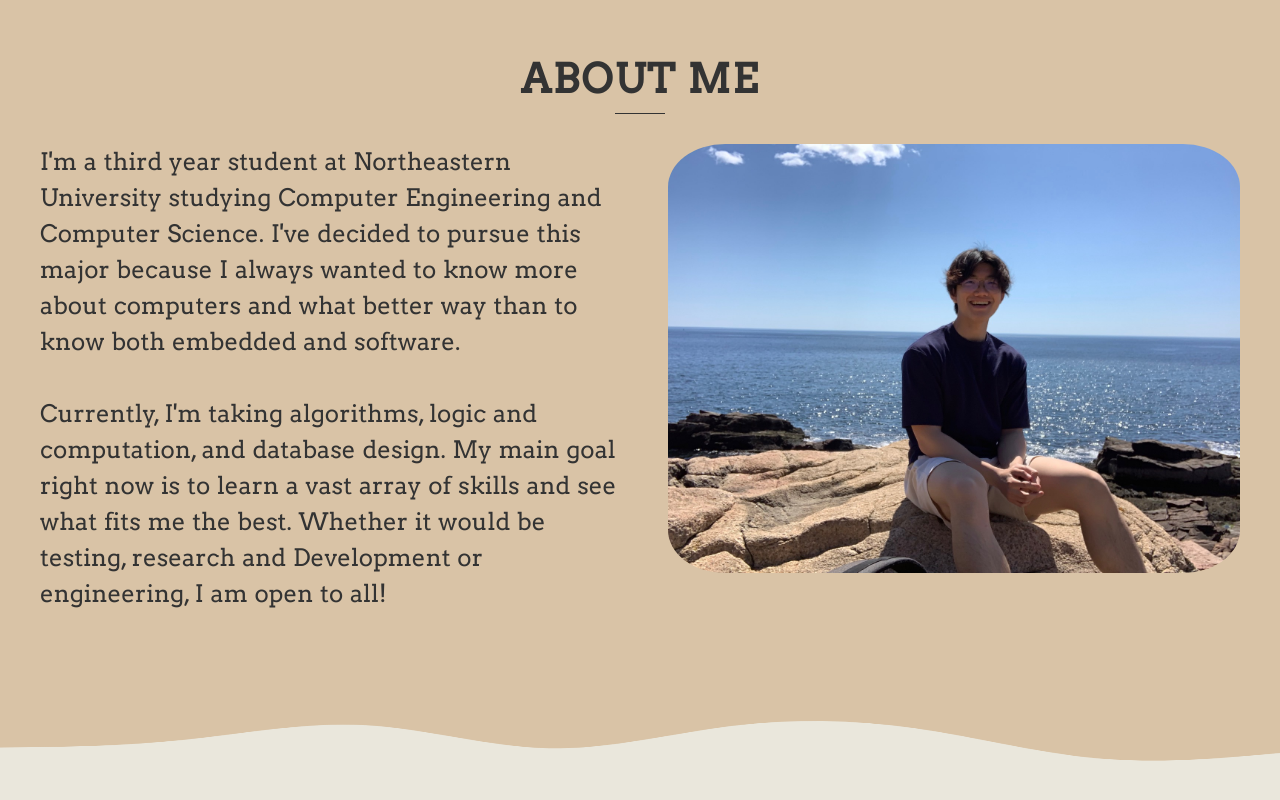
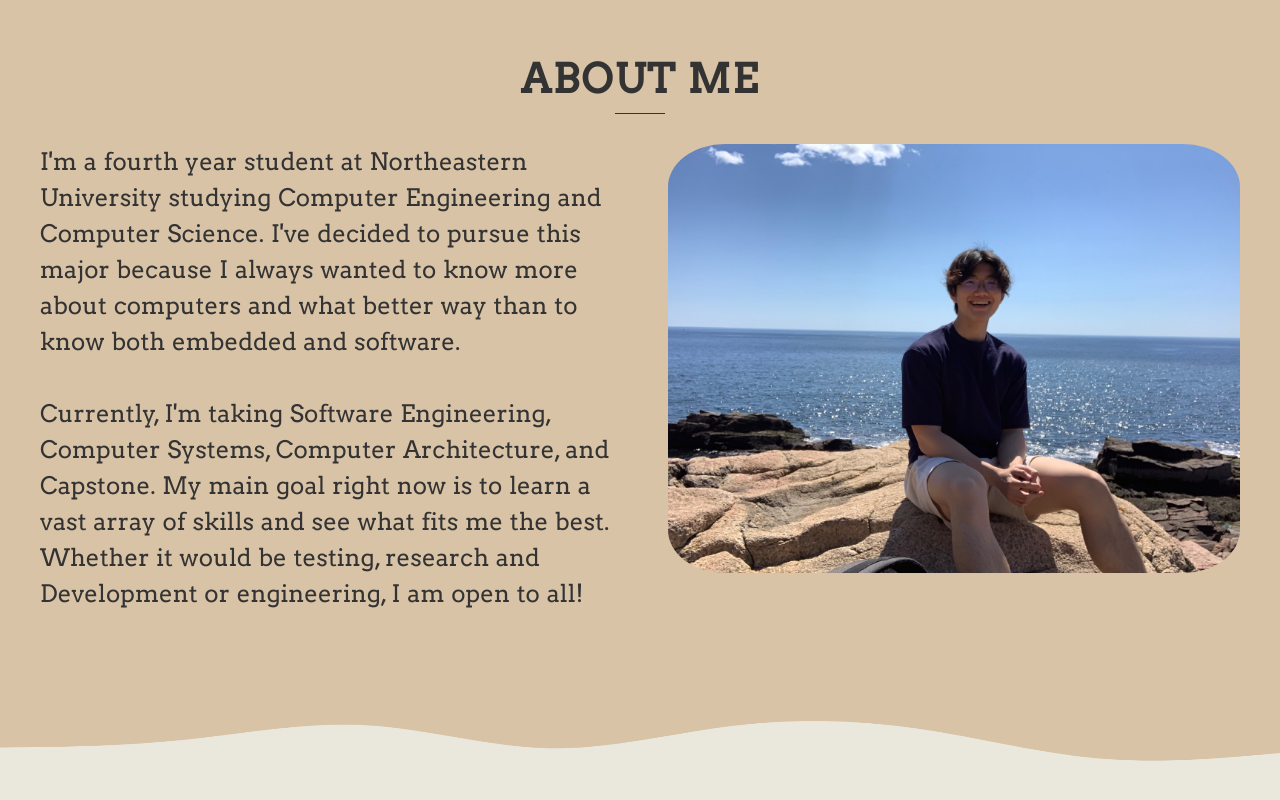
Before and after one commit to williamh01/williamh01.github.io, a plain HTML site: page index.html in a window 1280 px wide. Shown: the part 862-1662 px from the top of the page. Drawn offline with Linux system fonts and the light colour scheme.

Commit message:
Update index.html

```diff
--- a/index.html
+++ b/index.html
@@ -85,14 +85,14 @@
                 </div>
                 <div class="content">
                     <div class="textBox">
-                        <p>I'm a third year student at Northeastern University studying Computer Engineering and
+                        <p>I'm a fourth year student at Northeastern University studying Computer Engineering and
                             Computer Science. I've decided to pursue this major because I always wanted to know more
                             about computers and what better way than to know both embedded and software.
                             <!--<br><br>Technologies I've worked with so far are listed <a href="#skills">below</a> and some
                             honorable mentions
                             are: LTspice, AutoCAD, and SolidWorks.-->
                             <br><br>
-                            Currently, I'm taking algorithms, logic and computation, and database design. My main goal
+                            Currently, I'm taking Software Engineering, Computer Systems, Computer Architecture, and Capstone. My main goal
                             right now is to learn a vast array of skills and see what fits me the best. Whether it would
                             be testing, research and Development or engineering, I am open to all!
                         </p>
```
